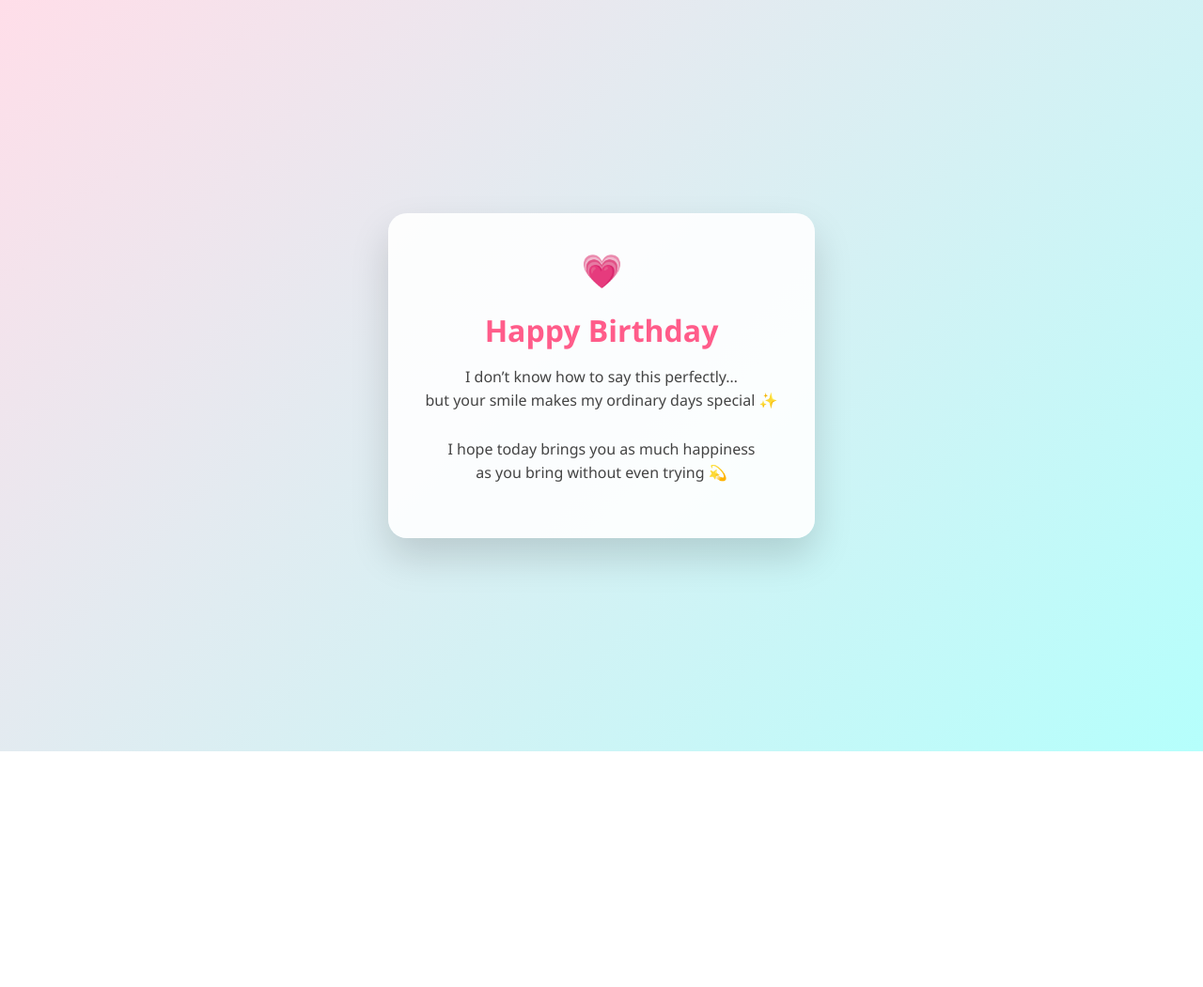
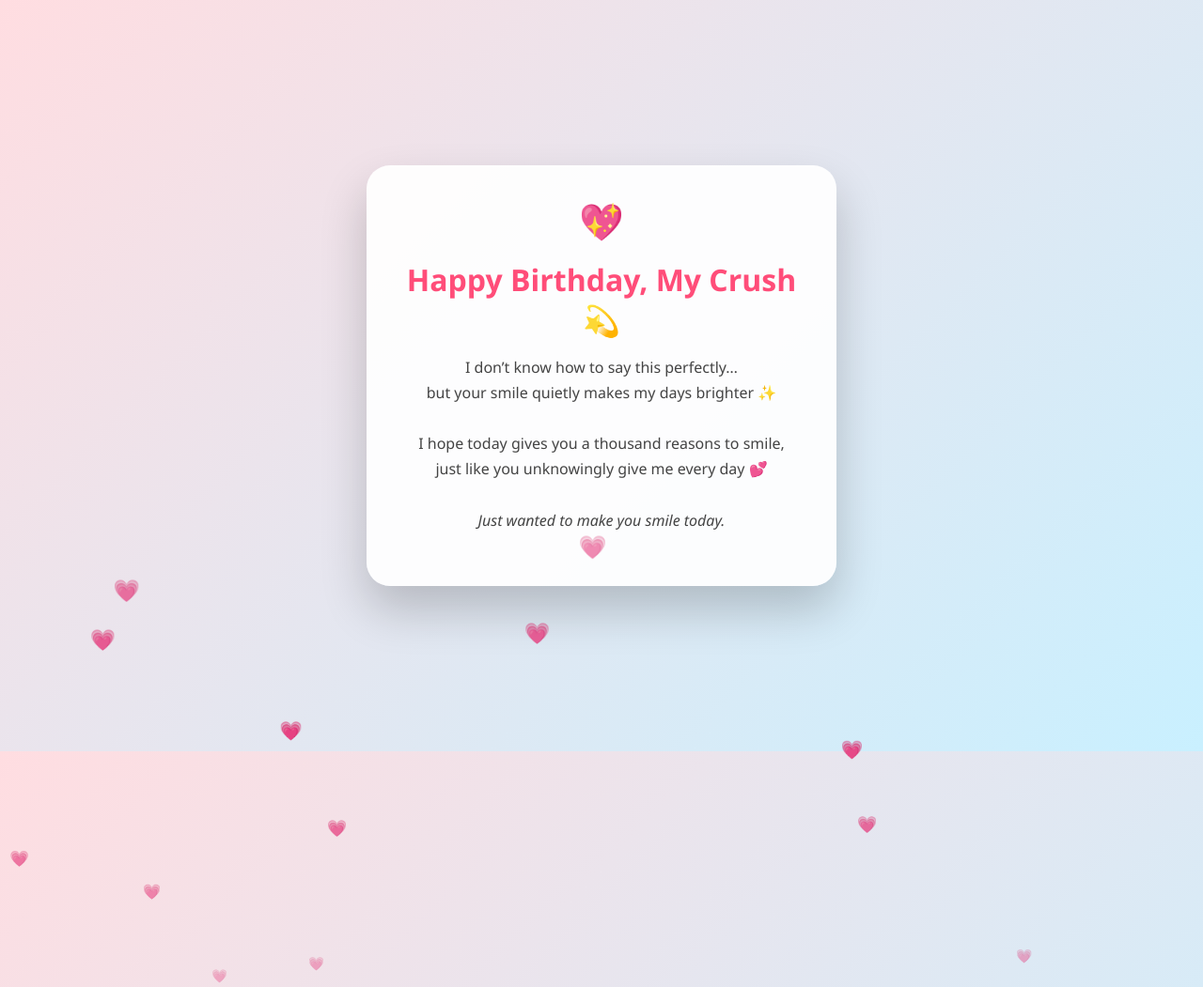
Before and after one commit to chauhankaran55172-bit/For-You-, a plain HTML site: page index.html in a window 1280 px wide. Shown: the top 1051 px of the page at 94% size. Before the commit the page ends 800 px from the top, so only its background shows below. Drawn offline with Linux system fonts and the light colour scheme.

Commit message:
Update index.html

```diff
--- a/index.html
+++ b/index.html
@@ -3,53 +3,101 @@
 <head>
 <meta charset="UTF-8">
 <title>For You 💗</title>
+
 <style>
-    body {
-      margin: 0;
-      height: 100vh;
-      display: flex;
-      justify-content: center;
-      align-items: center;
-      background: linear-gradient(135deg, #ffdee9, #b5fffc);
-      font-family: 'Segoe UI', sans-serif;
+body{
+  margin:0;
+  height:100vh;
+  overflow:hidden;
+  display:flex;
+  justify-content:center;
+  align-items:center;
+  background:linear-gradient(135deg,#ffdde1,#c9f0ff);
+  font-family:'Segoe UI',sans-serif;
 }
-    .card {
-      background: rgba(255,255,255,0.9);
-      padding: 40px;
-      border-radius: 20px;
-      text-align: center;
-      max-width: 400px;
-      box-shadow: 0 20px 40px rgba(0,0,0,0.15);
+
+/* Floating Hearts */
+.heart{
+  position:absolute;
+  color:#ff5c8a;
+  font-size:20px;
+  animation: floatUp 8s linear infinite;
 }
-    h1 {
-      color: #ff5c8a;
-      margin-bottom: 10px;
+@keyframes floatUp{
+  0%{transform:translateY(100vh) scale(0.5);opacity:0;}
+  50%{opacity:1;}
+  100%{transform:translateY(-10vh) scale(1.5);opacity:0;}
 }
-    p {
-      color: #444;
-      line-height: 1.6;
-      font-size: 16px;
+
+/* Card */
+.card{
+  background:rgba(255,255,255,0.92);
+  padding:40px;
+  border-radius:25px;
+  text-align:center;
+  max-width:420px;
+  box-shadow:0 25px 50px rgba(0,0,0,0.2);
+  animation: pop 1.2s ease;
 }
-    .heart {
-      font-size: 30px;
-      animation: beat 1.2s infinite;
+@keyframes pop{
+  from{transform:scale(0.7);opacity:0;}
+  to{transform:scale(1);opacity:1;}
 }
-    @keyframes beat {
-      0%, 100% { transform: scale(1); }
-      50% { transform: scale(1.3); }
+
+h1{
+  color:#ff4d79;
+  margin-bottom:10px;
+}
+
+p{
+  color:#444;
+  font-size:16px;
+  line-height:1.7;
+}
+
+/* Sparkle */
+.sparkle{
+  font-size:28px;
+  animation: pulse 1.5s infinite;
+}
+@keyframes pulse{
+  0%,100%{transform:scale(1);}
+  50%{transform:scale(1.4);}
 }
 </style>
 </head>
+
 <body>
+
+<!-- Background Music -->
+<audio autoplay loop>
+  <source src="https://www.soundhelix.com/examples/mp3/SoundHelix-Song-1.mp3" type="audio/mpeg">
+</audio>
+
 <div class="card">
-    <div class="heart">💗</div>
-    <h1>Happy Birthday</h1>
+  <div class="sparkle">💖</div>
+  <h1>Happy Birthday, My Crush 💫</h1>
   <p>
     I don’t know how to say this perfectly…<br>
-      but your smile makes my ordinary days special ✨<br><br>
-      I hope today brings you as much happiness<br>
-      as you bring without even trying 💫
+    but your smile quietly makes my days brighter ✨<br><br>
+    I hope today gives you a thousand reasons to smile,<br>
+    just like you unknowingly give me every day 💕<br><br>
+    <em>Just wanted to make you smile today.</em>
   </p>
 </div>
+
+<script>
+function createHeart(){
+  const heart=document.createElement("div");
+  heart.classList.add("heart");
+  heart.innerHTML="💗";
+  heart.style.left=Math.random()*100+"vw";
+  heart.style.animationDuration=(5+Math.random()*5)+"s";
+  document.body.appendChild(heart);
+  setTimeout(()=>heart.remove(),10000);
+}
+setInterval(createHeart,300);
+</script>
+
 </body>
 </html>
```
Lines whose indentation alone changed are shown as unchanged.
